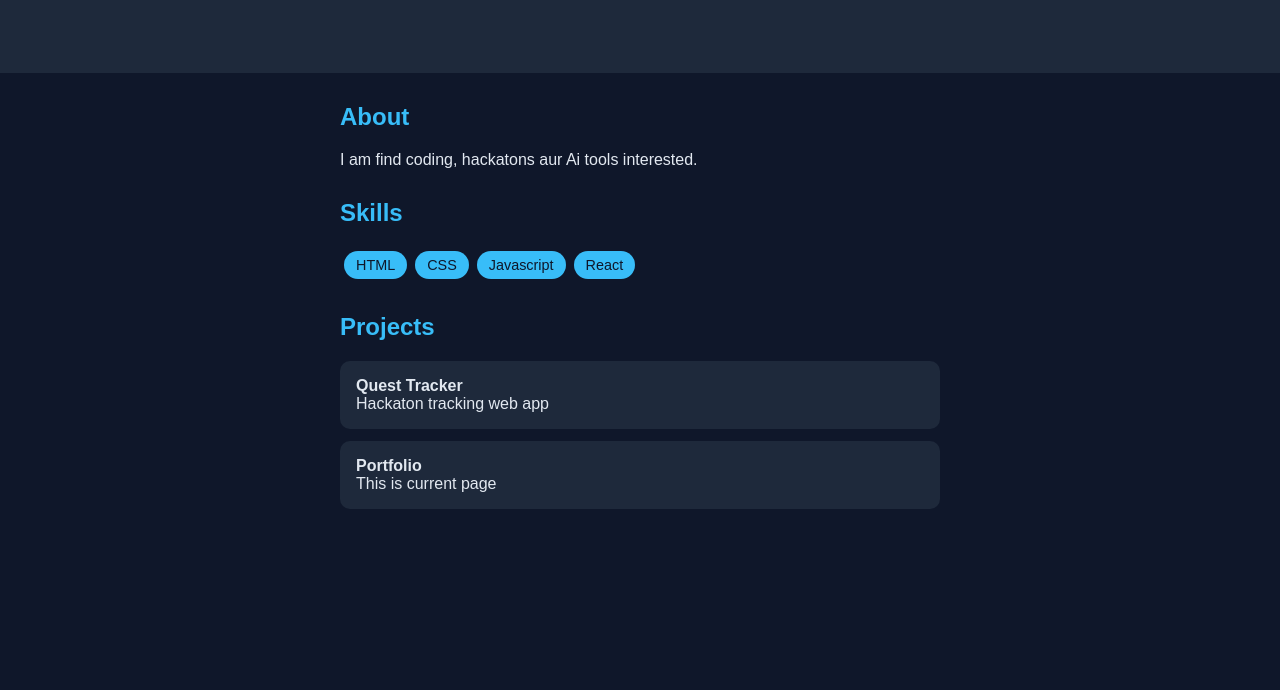
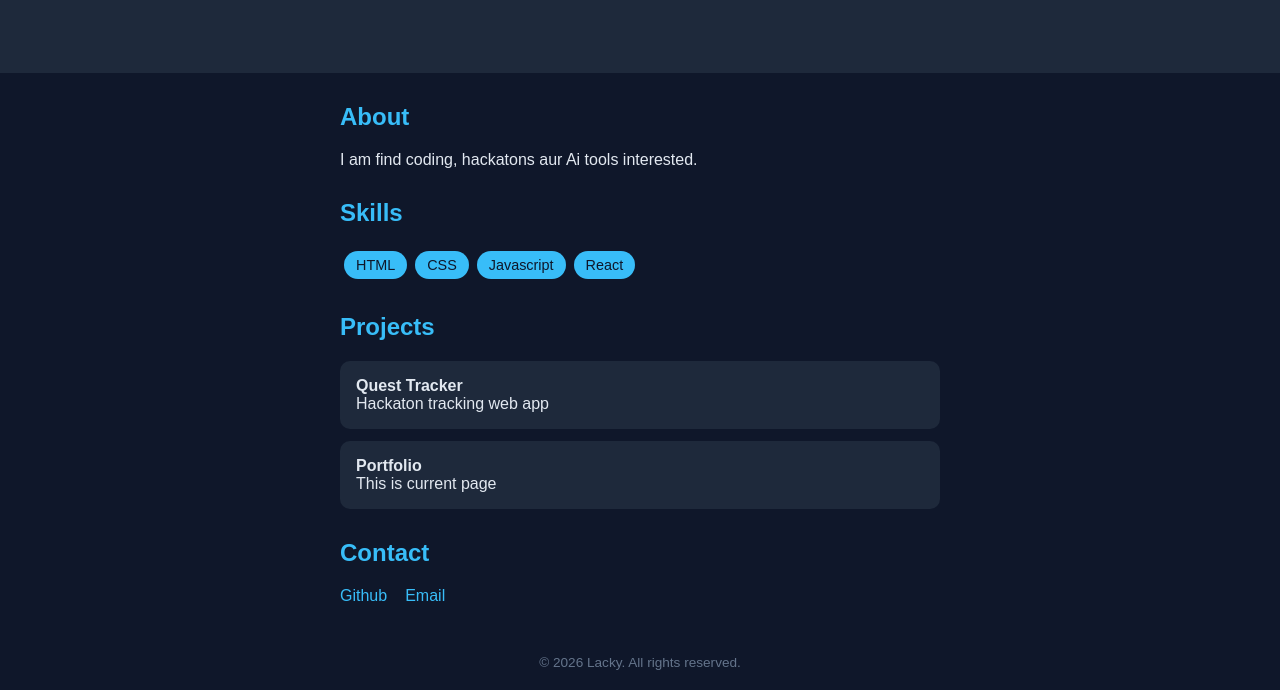
Before and after one commit to lacky-369-prsad/Portfolio.com, a plain HTML site: page index.html in a window 1280 px wide. Shown: the part 137-827 px from the top of the page. Before the commit the page ends 800 px from the top, so only its background shows below. Drawn offline with Linux system fonts and the light colour scheme.

Commit message:
First Portfolio

```diff
--- a/index.html
+++ b/index.html
@@ -13,6 +13,8 @@
         .skills span { display: inline-block; background: #38bdf8; color: #0f172a;
         padding: 6px 12px; margin: 4px; border-radius: 20px; font-size: 0.9rem; }
         .card { background: #1e293b; padding: 16px; border-radius: 10px; margin-bottom: 12px; }
+        .contact a { color: #38bdf8; text-decoration: none; margin-right: 0.85rem; }
+        footer { text-align: center; padding: 20px; color: #64748b; font-size: 0.85rem; }
     </style>
  </head>
  <body>
@@ -38,5 +40,12 @@
         <div class="card"><b>Quest Tracker</b><br>Hackaton tracking web app</div>
         <div class="card"><b>Portfolio</b></br>This is current page</div>
     </section>
+    <section class="contact">
+        <h2>Contact</h2>
+        <a href="https://github.com/lacky-369" target="_blank">Github</a>
+        <a href="mailto:lackyprasad52@gmail.com">Email</a>
+    </section>
+
+    <footer>&copy; 2026 Lacky. All rights reserved.</footer>
  </body>
  </html>
```
